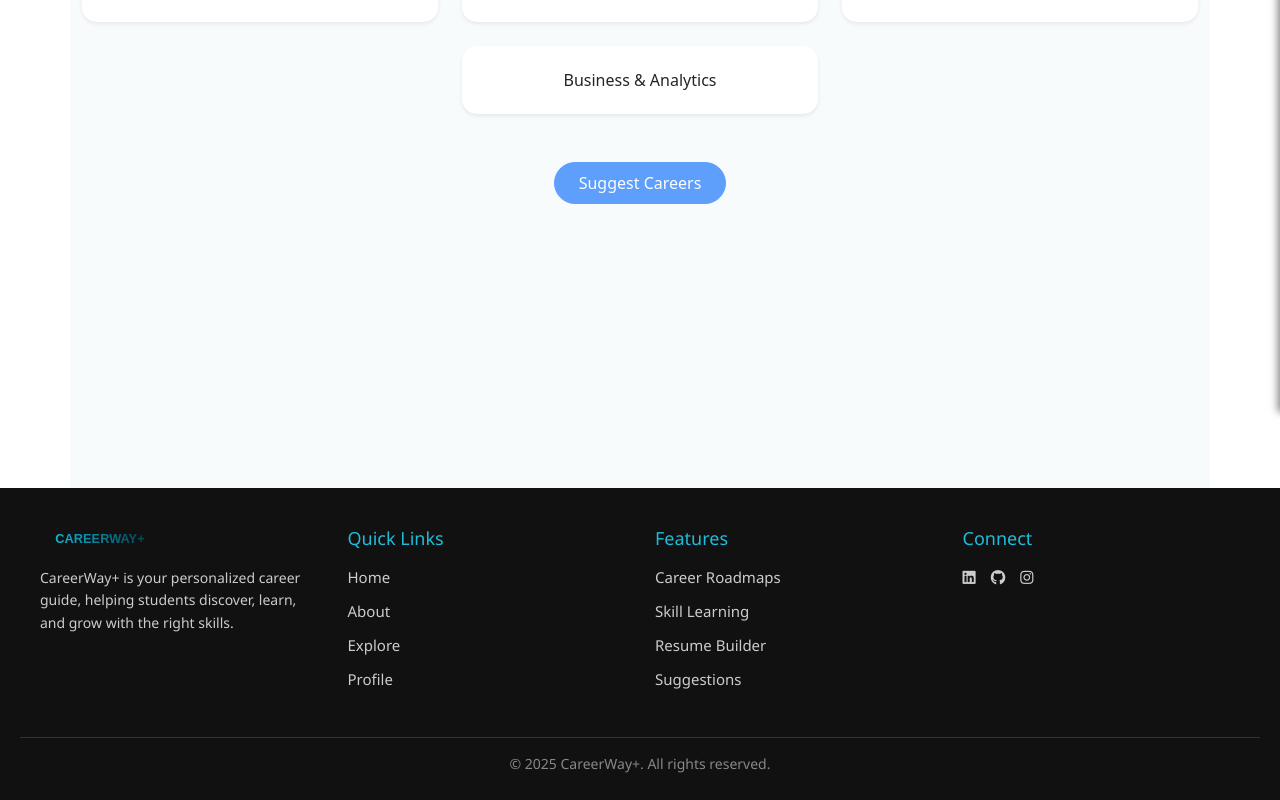
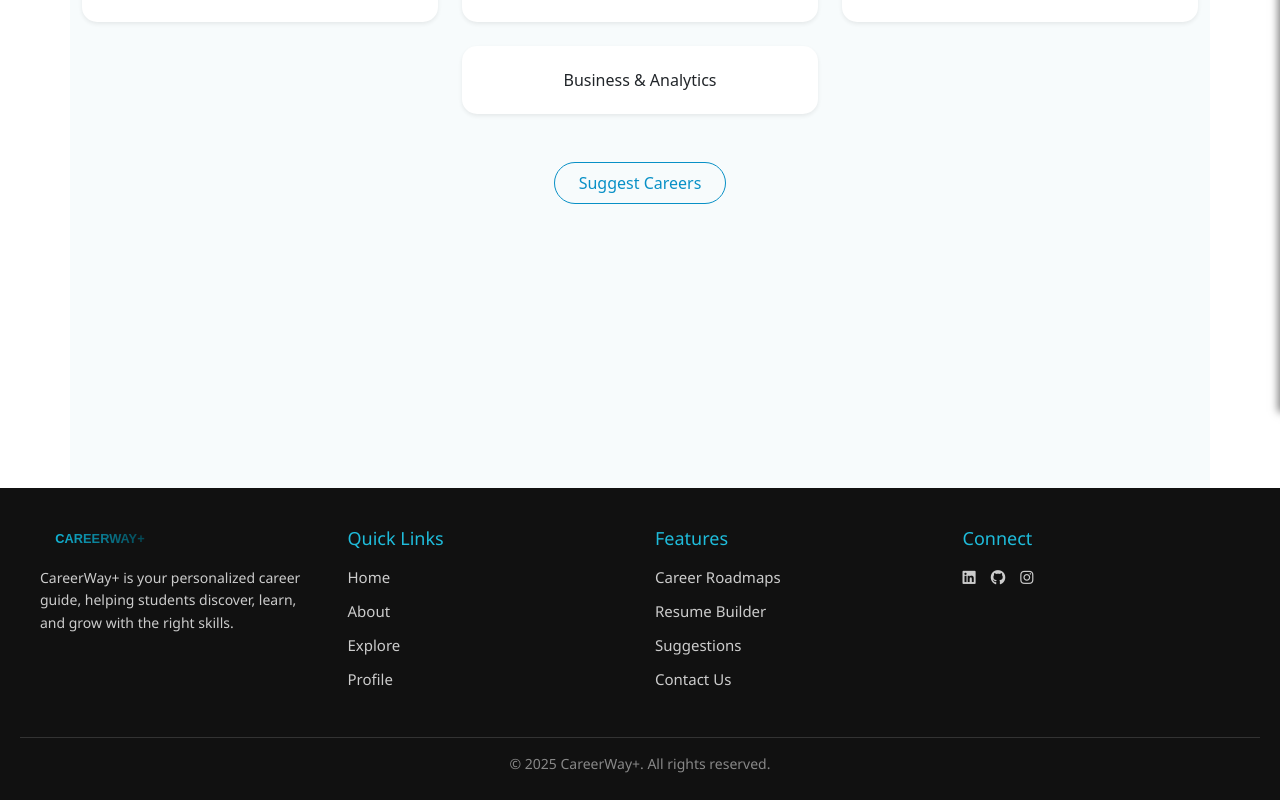
Before and after one commit to arunk-k/careeer, a React (Vite) app: page /suggest in a window 1280 px wide. Shown: the part 388-1188 px from the top of the page. Built offline with nearby package versions, Linux system fonts and the light colour scheme.

Commit message:
second commit

```diff
--- a/src/components/Footer/Footer.jsx
+++ b/src/components/Footer/Footer.jsx
@@ -24,9 +24,9 @@ const Footer = () => {
           <h4>Features</h4>
           <ul>
             <li><a href="#">Career Roadmaps</a></li>
-            <li><a href="#">Skill Learning</a></li>
             <li><a href="#">Resume Builder</a></li>
             <li><a href="#">Suggestions</a></li>
+            <li><a href="#">Contact Us</a></li>
           </ul>
         </div>
 
--- a/src/components/Home/Home.jsx
+++ b/src/components/Home/Home.jsx
@@ -31,7 +31,7 @@ const Home = () => {
       {/* Features Section */}
       <section className="features-section">
         <h2>What You Can Do</h2>
-        <div className="features-grid">
+        <div className="features-grid mb-3">
           <div className="feature-card">
             <i className="fa-solid fa-road"></i>
             <h3>Career Roadmaps</h3>
--- a/src/components/explore/Explore.jsx
+++ b/src/components/explore/Explore.jsx
@@ -14,7 +14,7 @@ const Explore = () => {
       {/* Smart Suggest Button */}
       <div className="text-center mb-5">
         <Link to="/suggest" className="btn btn-outline-primary px-4 py-2">
-           Get Smart Career Suggestions
+         <i class="fa-solid fa-lightbulb fa-lg"></i> Get Smart Career Suggestions
         </Link>
       </div>
 
--- a/src/components/suggest/Suggest.jsx
+++ b/src/components/suggest/Suggest.jsx
@@ -1,6 +1,6 @@
 import React, { useState } from 'react';
 import './Suggest.css';
-import { useNavigate } from 'react-router-dom';
+import { Link, useNavigate } from 'react-router-dom';
 
 const interestsList = [
   { label: "Coding", value: "coding" },
@@ -49,14 +49,7 @@ const Suggest = () => {
           ))}
         </div>
 
-        <div className="text-center mt-5">
-          <button
-            type="submit"
-            disabled={selected.length === 0}
-            className="btn btn-primary px-4 py-2"
-          >
-            Suggest Careers
-          </button>
+        <div className="text-center mt-5"><Link to="/explore" className="btn btn-outline-primary px-4 py-2">Suggest Careers</Link>
         </div>
       </form>
     </div>
```
